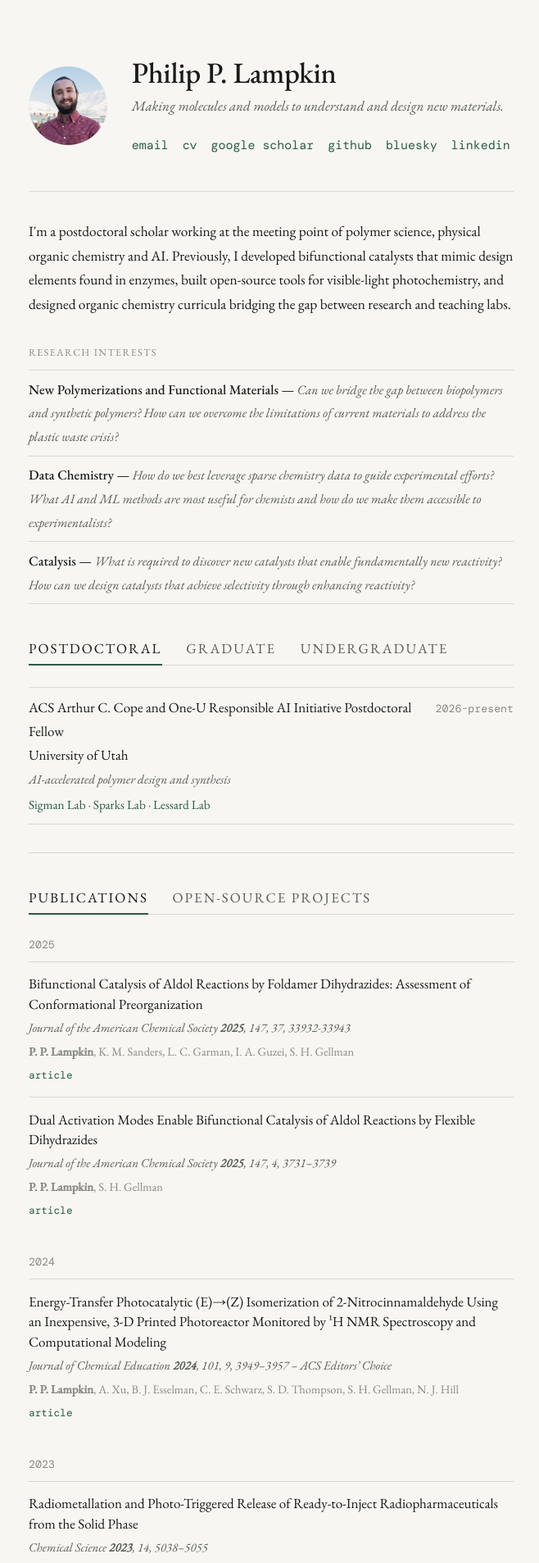
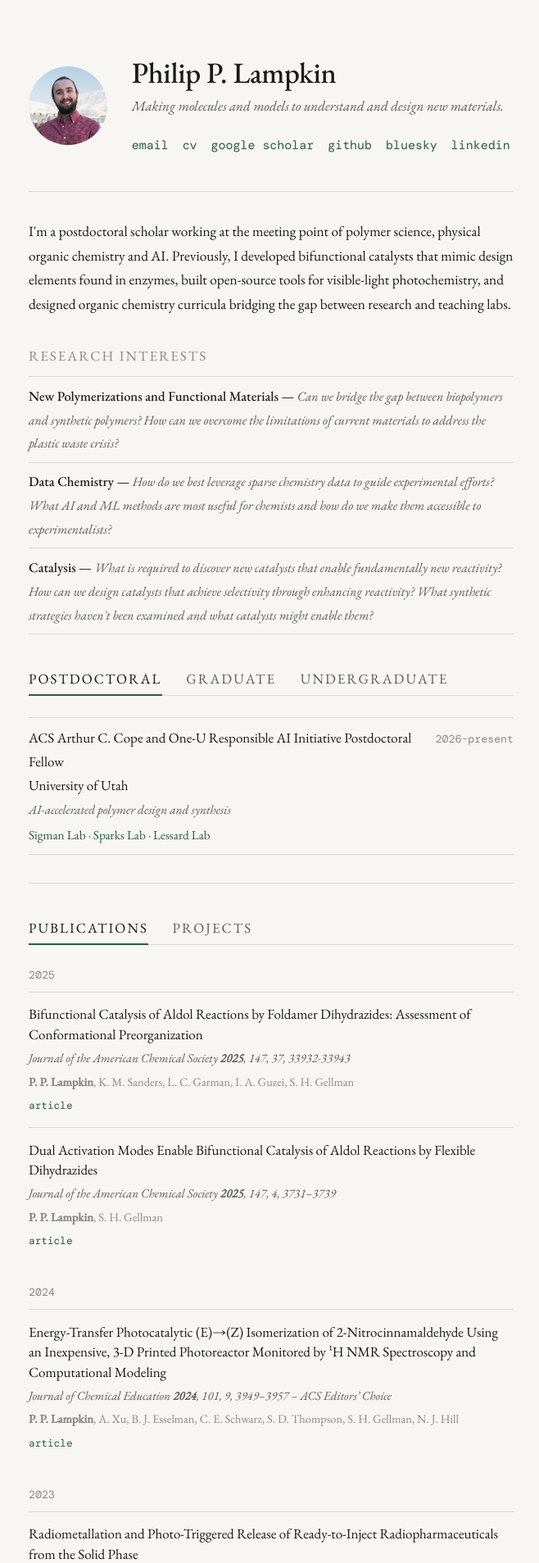
Before and after one commit to plampkin/plampkin.github.io, a Jekyll site: the page built from index.html, in a window 1280 px wide. Shown: the top 1907 px of the page at 82% size, without its empty margins (309-967 px from the left). Built offline with Jekyll 4.4.1, drawn with Linux system fonts in a browser that asks for light colours.

Commit message:
content update

```diff
--- a/_config.yml
+++ b/_config.yml
@@ -74,7 +74,7 @@ interests:
   - title: Data Chemistry
     desc: How do we best leverage sparse chemistry data to guide experimental efforts? What AI and ML methods are most useful for chemists and how do we make them accessible to experimentalists?
   - title: Catalysis
-    desc: What is required to discover new catalysts that enable fundamentally new reactivity? How can we design catalysts that achieve selectivity through enhancing reactivity?
+    desc: What is required to discover new catalysts that enable fundamentally new reactivity? How can we design catalysts that achieve selectivity through enhancing reactivity? What synthetic strategies haven't been examined and what catalysts might enable them?
 
 # ----------------------------------------------------------------------
 #  Build settings — you usually don't need to touch these
--- a/assets/css/style.css
+++ b/assets/css/style.css
@@ -112,7 +112,7 @@ header {
 
 .section-label {
   font-family: 'EB Garamond', serif;
-  font-size: 0.72rem;
+  font-size: 1rem;
   letter-spacing: 0.12em;
   text-transform: uppercase;
   color: var(--text-faint);
--- a/index.html
+++ b/index.html
@@ -100,7 +100,7 @@ layout: default
 <div class="tabs-group">
   <div class="tabs" role="tablist">
     <button class="tab-btn active" role="tab" aria-selected="true" onclick="switchTab('publications', this)">Publications</button>
-    <button class="tab-btn" role="tab" aria-selected="false" onclick="switchTab('open-source', this)">Open-Source Projects</button>
+    <button class="tab-btn" role="tab" aria-selected="false" onclick="switchTab('open-source', this)">Projects</button>
   </div>
 
   <!-- Publications: grouped by year, newest first -->
```
